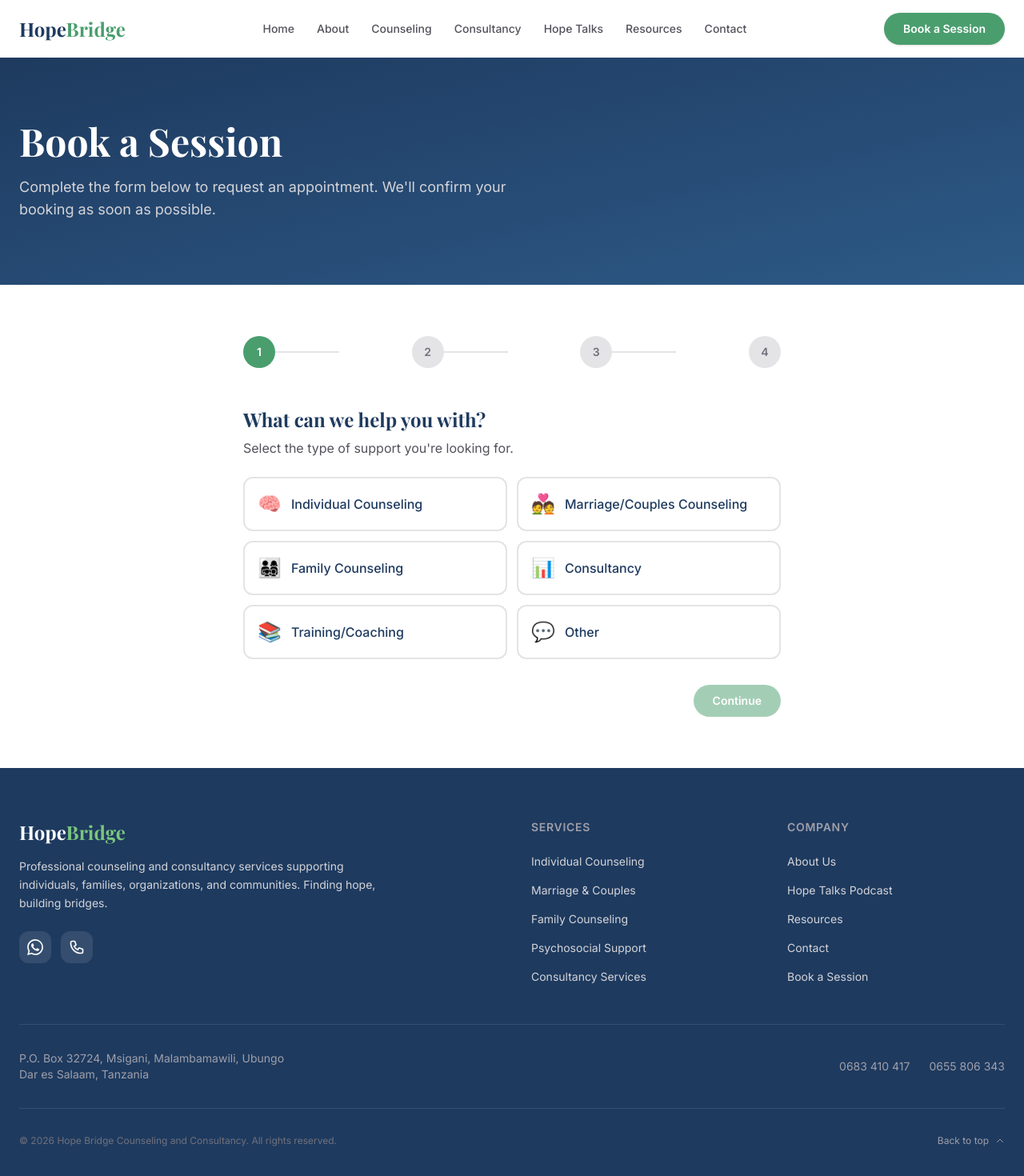
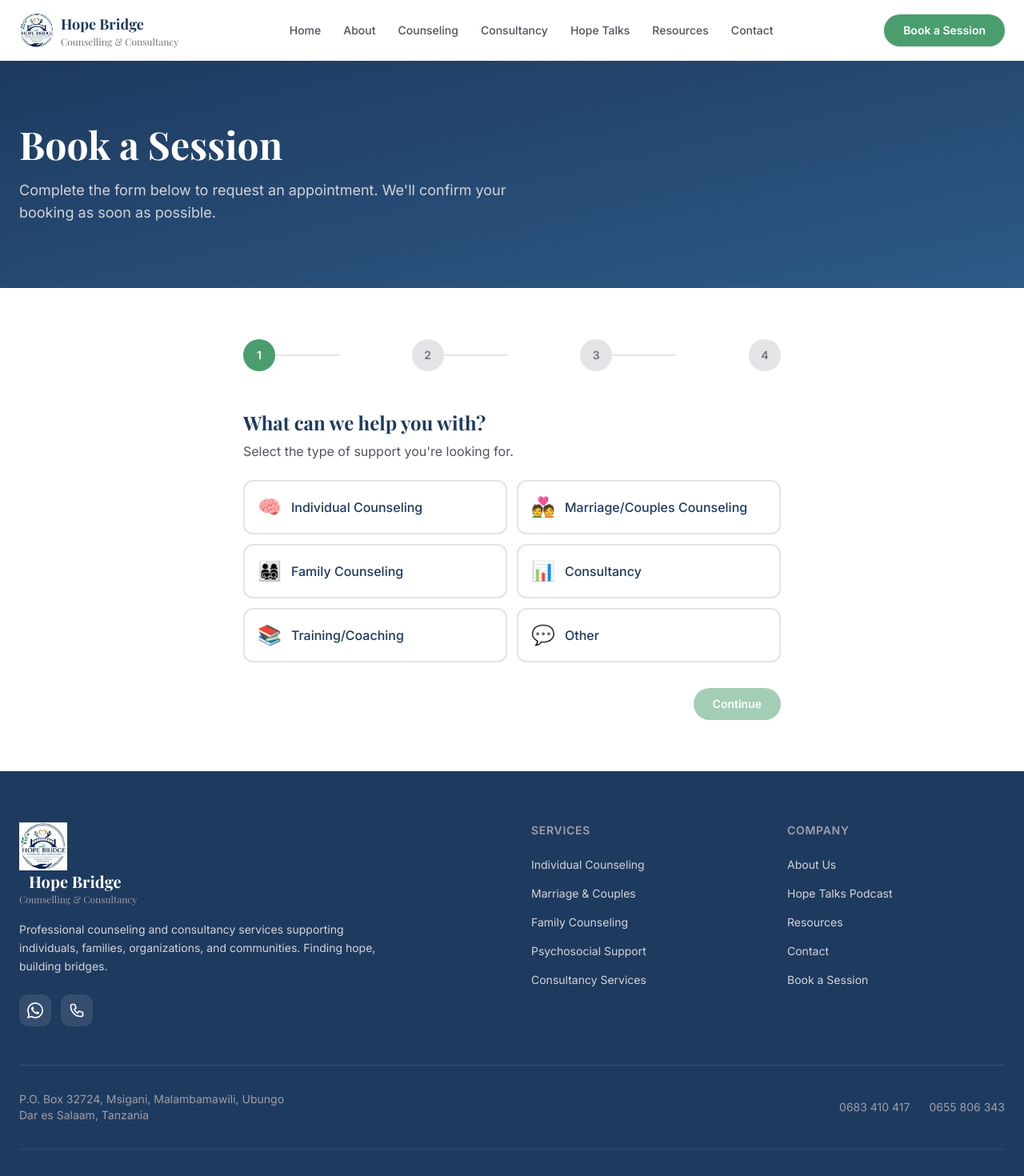
Before and after one commit to Kajeli-bit/hopebridgeconsulting, a Next.js app: page /book in a window 1280 px wide. Shown: the top 1470 px of the page at 80% size. Built offline with nearby package versions, Linux system fonts and the light colour scheme; a web font is replaced by a local one.

Commit message:
added logo on hero and heading

```diff
--- a/src/app/layout.tsx
+++ b/src/app/layout.tsx
@@ -20,6 +20,9 @@ export const metadata: Metadata = {
   title: "Hope Bridge Counseling & Consultancy",
   description:
     "Professional counseling and consultancy services supporting individuals, families, organizations, and communities in Dar es Salaam, Tanzania.",
+  icons: {
+    icon: "/logo.png",
+  },
 };
 
 export default function RootLayout({
--- a/src/app/page.tsx
+++ b/src/app/page.tsx
@@ -1,4 +1,5 @@
 import Link from "next/link";
+import Image from "next/image";
 
 const services = [
   {
--- a/src/components/Footer.tsx
+++ b/src/components/Footer.tsx
@@ -1,6 +1,7 @@
 "use client";
 
 import Link from "next/link";
+import Image from "next/image";
 
 const footerLinks = {
   services: [
@@ -27,8 +28,17 @@ export default function Footer() {
           {/* Brand */}
           <div className="lg:col-span-2">
             <Link href="/" className="inline-block transition-opacity hover:opacity-80">
-              <span className="font-heading text-2xl font-bold">
-                Hope<span className="text-[#7bc67e]">Bridge</span>
+              <Image
+                src="/logo.png"
+                alt="Hope Bridge Logo"
+                width={60}
+                height={60}
+              />
+              <span className="ml-3 font-heading text-xl font-bold">
+                Hope Bridge
+                <span className="block text-xs font-normal text-zinc-400">
+                  Counselling &amp; Consultancy
+                </span>
               </span>
             </Link>
             <p className="mt-4 max-w-md text-sm leading-relaxed text-zinc-300">
--- a/src/components/Header.tsx
+++ b/src/components/Header.tsx
@@ -2,6 +2,7 @@
 
 import Link from "next/link";
 import { usePathname } from "next/navigation";
+import Image from "next/image";
 import { useState, useEffect } from "react";
 
 const navItems = [
@@ -46,8 +47,18 @@ export default function Header() {
       <div className="mx-auto flex max-w-7xl items-center justify-between px-6 py-4">
         {/* Logo */}
         <Link href="/" className="flex items-center gap-2 transition-opacity hover:opacity-80">
-          <span className="font-heading text-2xl font-bold text-[#1e3a5f]">
-            Hope<span className="text-[#4a9e6e]">Bridge</span>
+          <Image
+            src="/logo.png"
+            alt="Hope Bridge Logo"
+            width={44}
+            height={44}
+            priority
+          />
+          <span className="hidden font-heading text-lg font-bold text-[#1e3a5f] sm:inline">
+            Hope Bridge
+            <span className="block text-xs font-normal text-zinc-500">
+              Counselling &amp; Consultancy
+            </span>
           </span>
         </Link>
 
```
Also changed, not shown: public/logo.png (added), public/logo.svg (added).
